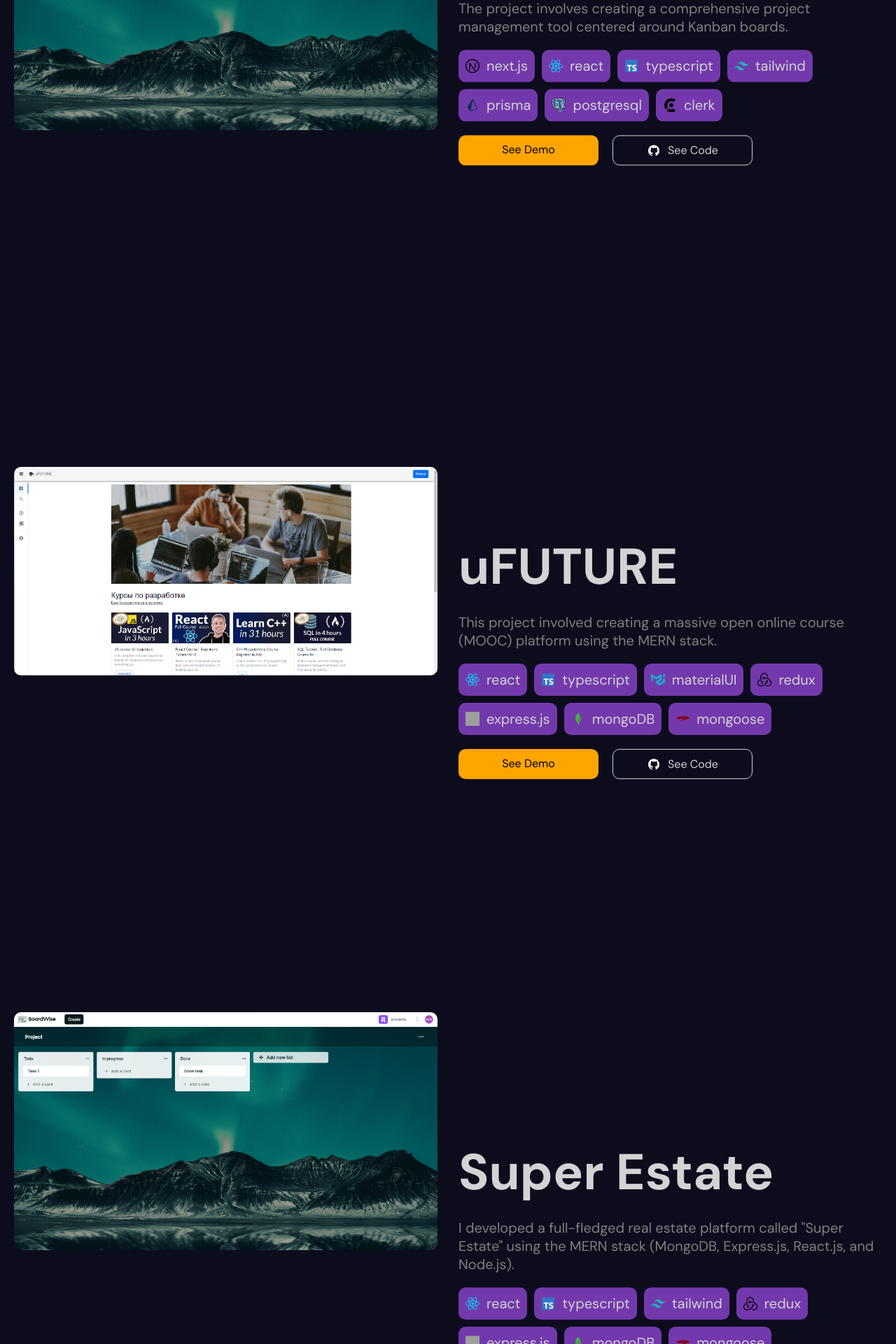
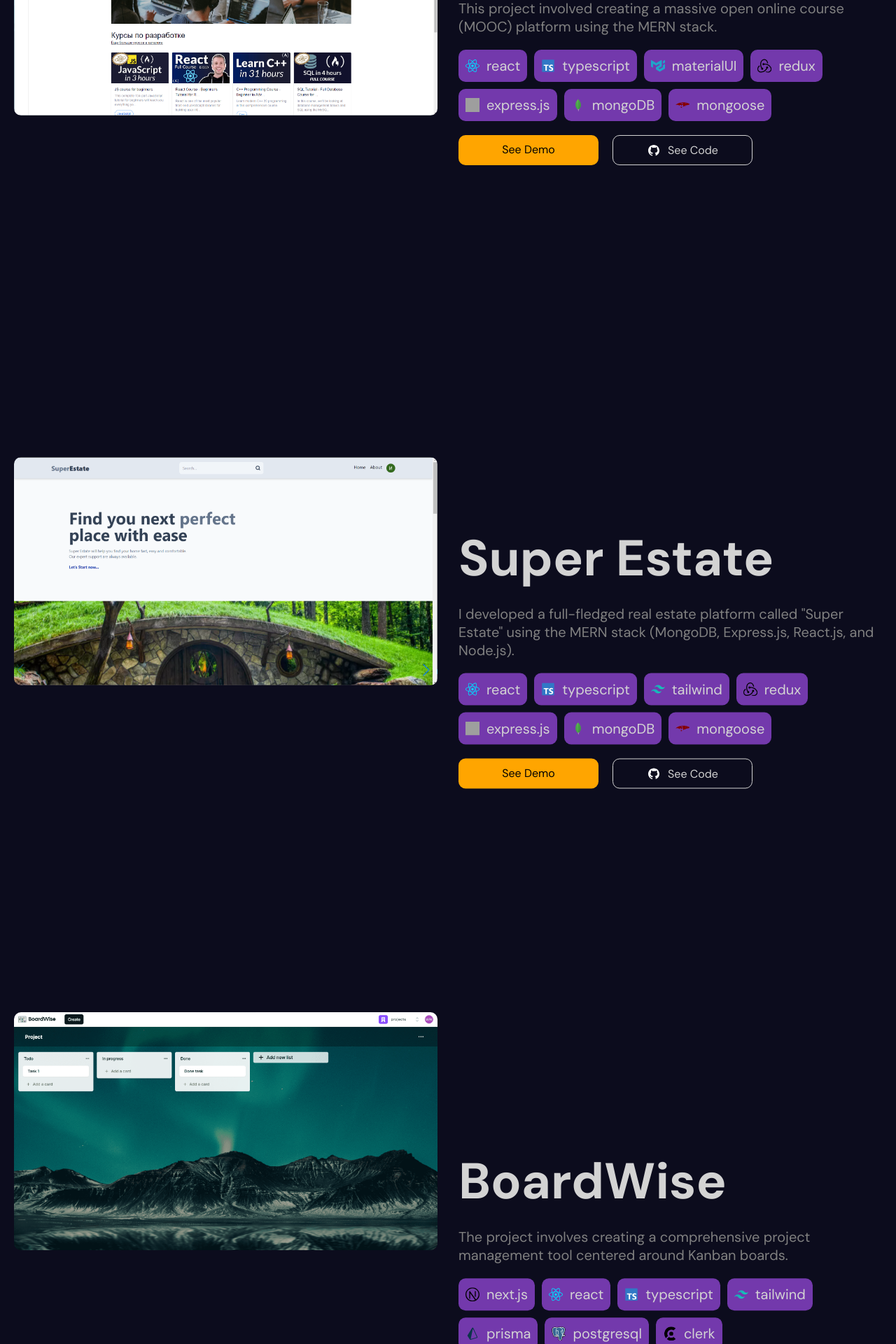
Before and after one commit to ivanbutakov0/portfolio-ru, a React (Vite) app: page / in a window 1280 px wide. Shown: the part 3720-5640 px from the top of the page at 70% size. Built offline with nearby package versions, Linux system fonts and the light colour scheme; grey boxes are pictures that could not be loaded.

Commit message:
change portfolio component

```diff
--- a/src/data/projects.ts
+++ b/src/data/projects.ts
@@ -16,23 +16,6 @@ type techsType = {
 const projects: ProjectType[] = [
 	{
 		id: 1,
-		name: 'BoardWise',
-		img: '/boardwise.png',
-		desc: 'The project involves creating a comprehensive project management tool centered around Kanban boards.',
-		link: 'https://board-wise.vercel.app/',
-		github: 'https://github.com/ivanbutakov0/board_wise',
-		techs: [
-			{ name: 'next.js', img: '/techs/nextjs.svg' },
-			{ name: 'react', img: '/techs/react.svg' },
-			{ name: 'typescript', img: '/techs/typescript.svg' },
-			{ name: 'tailwind', img: '/techs/tailwind.svg' },
-			{ name: 'prisma', img: '/techs/prisma.svg' },
-			{ name: 'postgresql', img: '/techs/postgresql.svg' },
-			{ name: 'clerk', img: '/techs/clerk.svg' },
-		],
-	},
-	{
-		id: 2,
 		name: 'uFUTURE',
 		img: '/uFUTURE-main.png',
 		desc: 'This project involved creating a massive open online course (MOOC) platform using the MERN stack.',
@@ -49,9 +32,9 @@ const projects: ProjectType[] = [
 		],
 	},
 	{
-		id: 3,
+		id: 2,
 		name: 'Super Estate',
-		img: '/boardwise.png',
+		img: '/superEstate-preview.png',
 		desc: 'I developed a full-fledged real estate platform called "Super Estate" using the MERN stack (MongoDB, Express.js, React.js, and Node.js).',
 		link: 'https://super-estate-client.vercel.app/',
 		github: 'https://github.com/ivanbutakov0/super_estate',
@@ -65,6 +48,23 @@ const projects: ProjectType[] = [
 			{ name: 'mongoose', img: '/techs/mongoose.svg' },
 		],
 	},
+	{
+		id: 3,
+		name: 'BoardWise',
+		img: '/boardwise.png',
+		desc: 'The project involves creating a comprehensive project management tool centered around Kanban boards.',
+		link: '',
+		github: 'https://github.com/ivanbutakov0/board_wise',
+		techs: [
+			{ name: 'next.js', img: '/techs/nextjs.svg' },
+			{ name: 'react', img: '/techs/react.svg' },
+			{ name: 'typescript', img: '/techs/typescript.svg' },
+			{ name: 'tailwind', img: '/techs/tailwind.svg' },
+			{ name: 'prisma', img: '/techs/prisma.svg' },
+			{ name: 'postgresql', img: '/techs/postgresql.svg' },
+			{ name: 'clerk', img: '/techs/clerk.svg' },
+		],
+	},
 ]
 
 export default projects
--- a/src/pages/Home/Portfolio/portfolioComponents/Project/Project.tsx
+++ b/src/pages/Home/Portfolio/portfolioComponents/Project/Project.tsx
@@ -37,6 +37,7 @@ const Project = ({ project }: ProjectProps) => {
 						))}
 					</ul>
 					<div className={styles.btnContainer}>
+						{project.link && (
 							<a
 								className={styles.projectLink}
 								href={project.link}
@@ -44,6 +45,8 @@ const Project = ({ project }: ProjectProps) => {
 							>
 								See Demo
 							</a>
+						)}
+
 						<a
 							className={styles.codeLink}
 							href={project.github}
```
Also changed, not shown: public/superEstate-preview.png (added). Lines whose indentation alone changed are shown as unchanged.
